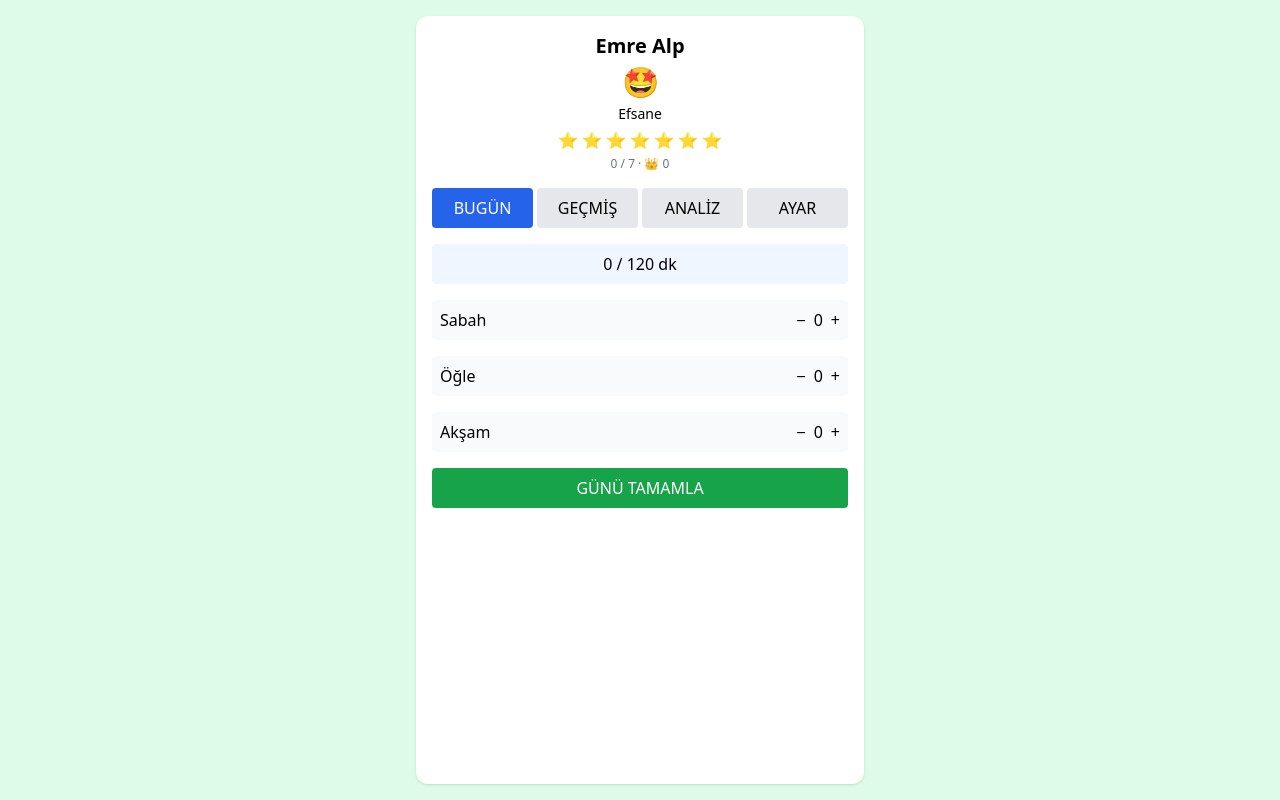
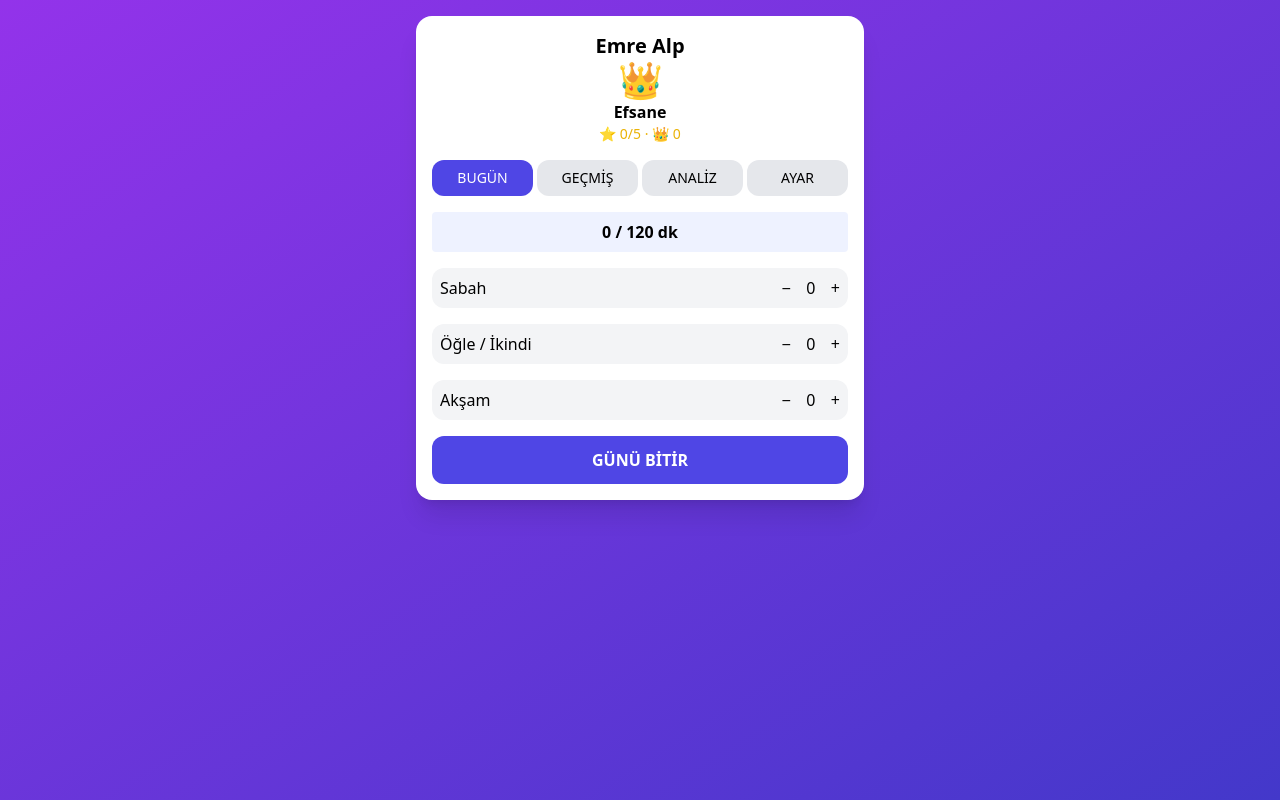
Before and after one commit to terennumusic-eng/gunluk-ekran-surei, a React (Vite) app: page / in a window 1280 px wide. Built offline with nearby package versions, Linux system fonts and the light colour scheme.

Commit message:
feat: seviye bazli renk temasi

```diff
--- a/src/App.jsx
+++ b/src/App.jsx
@@ -1,10 +1,10 @@
 import { useEffect, useState } from "react";
 
 /* STORAGE KEYS */
-const K_TODAY = "app_v2_today";
-const K_HISTORY = "app_v2_history";
-const K_SETTINGS = "app_v2_settings";
-const K_REWARD = "app_v2_rewards";
+const K_TODAY = "app_v3_today";
+const K_HISTORY = "app_v3_history";
+const K_SETTINGS = "app_v3_settings";
+const K_REWARD = "app_v3_rewards";
 
 /* DEFAULT SETTINGS */
 const DEFAULT_SETTINGS = {
@@ -12,11 +12,12 @@ const DEFAULT_SETTINGS = {
   limit: 120,
   step: 5,
   pin: "1234",
+  weeklyStarTarget: 5,
   levels: {
-    efsane: { max: 90, emoji: "🤩", bg: "bg-green-100" },
-    normal: { max: 120, emoji: "🙂", bg: "bg-blue-100" },
-    uzgun: { max: 180, emoji: "😞", bg: "bg-orange-100" },
-    asiri: { max: 9999, emoji: "😵", bg: "bg-red-100" },
+    efsane: { max: 80, emoji: "👑", color: "from-purple-600 to-indigo-700" },
+    iyi: { max: 100, emoji: "😊", color: "from-green-500 to-emerald-600" },
+    sinirda: { max: 120, emoji: "😐", color: "from-yellow-500 to-orange-500" },
+    asti: { max: 9999, emoji: "😟", color: "from-red-500 to-rose-600" },
   },
 };
 
@@ -30,18 +31,11 @@ export default function App() {
   const [history, setHistory] = useState([]);
   const [settings, setSettings] = useState(DEFAULT_SETTINGS);
 
-  const [pinOK, setPinOK] = useState(false);
-  const [pinInput, setPinInput] = useState("");
-
   const [star, setStar] = useState(0);
   const [crown, setCrown] = useState(0);
 
-  const [showResult, setShowResult] = useState(false);
-  const [lastResult, setLastResult] = useState(null);
-
   const total = sabah + ogle + aksam;
 
-  /* LOAD */
   useEffect(() => {
     setHistory(JSON.parse(localStorage.getItem(K_HISTORY)) || []);
     setSettings(JSON.parse(localStorage.getItem(K_SETTINGS)) || DEFAULT_SETTINGS);
@@ -56,29 +50,23 @@ export default function App() {
     setCrown(r.crown || 0);
   }, []);
 
-  /* SAVE */
   useEffect(() => {
     localStorage.setItem(K_TODAY, JSON.stringify({ sabah, ogle, aksam }));
-  }, [sabah, ogle, aksam]);
-
-  useEffect(() => {
     localStorage.setItem(K_HISTORY, JSON.stringify(history));
     localStorage.setItem(K_SETTINGS, JSON.stringify(settings));
     localStorage.setItem(K_REWARD, JSON.stringify({ star, crown }));
-  }, [history, settings, star, crown]);
+  }, [sabah, ogle, aksam, history, settings, star, crown]);
 
-  /* LEVEL */
   function getLevel() {
     const l = settings.levels;
-    if (total <= l.efsane.max) return { key: "efsane", name: "Efsane", ...l.efsane };
-    if (total <= l.normal.max) return { key: "normal", name: "Normal", ...l.normal };
-    if (total <= l.uzgun.max) return { key: "uzgun", name: "Üzgün", ...l.uzgun };
-    return { key: "asiri", name: "Aşırı", ...l.asiri };
+    if (total <= l.efsane.max) return { key: "efsane", ...l.efsane, name: "Efsane" };
+    if (total <= l.iyi.max) return { key: "iyi", ...l.iyi, name: "İyi" };
+    if (total <= l.sinirda.max) return { key: "sinirda", ...l.sinirda, name: "Sınırda" };
+    return { key: "asti", ...l.asti, name: "Aştı" };
   }
 
   const level = getLevel();
 
-  /* COMPLETE DAY */
   function completeDay() {
     const record = {
       date: new Date().toLocaleDateString("tr-TR"),
@@ -87,109 +75,74 @@ export default function App() {
       emoji: level.emoji,
     };
 
-    setHistory(prev => [record, ...prev]);
-
-    let starWon = false;
-    let crownWon = false;
+    setHistory((p) => [record, ...p]);
 
     if (level.key === "efsane") {
-      starWon = true;
-      setStar(prev => {
-        if (prev + 1 >= 7) {
-          crownWon = true;
-          setCrown(c => c + 1);
+      setStar((s) => {
+        if (s + 1 >= settings.weeklyStarTarget) {
+          setCrown((c) => c + 1);
           return 0;
         }
-        return prev + 1;
+        return s + 1;
       });
     }
-
-    setLastResult({
-      total,
-      levelName: level.name,
-      emoji: level.emoji,
-      starWon,
-      crownWon,
-    });
-
-    setShowResult(true);
 
     setSabah(0);
     setOgle(0);
     setAksam(0);
   }
 
-  const avg =
-    history.length === 0
-      ? 0
-      : Math.round(history.reduce((s, g) => s + g.total, 0) / history.length);
+  return (
+    <div className={`min-h-screen bg-gradient-to-br ${level.color} p-4`}>
+      <div className="bg-white rounded-2xl shadow-xl max-w-md mx-auto p-4 space-y-4">
 
-  const efsaneCount = history.filter(h => h.level === "Efsane").length;
-
-  return (
-    <div className={`min-h-screen flex justify-center p-4 ${level.bg}`}>
-      <div className="bg-white w-full max-w-md rounded-xl shadow p-4 space-y-4">
-
-        {/* HEADER */}
-        <div className="text-center space-y-1">
+        <div className="text-center">
           <h1 className="text-xl font-bold">{settings.name}</h1>
-          <div className="text-3xl">{level.emoji}</div>
-          <div className="text-sm font-medium">{level.name}</div>
-
-          {/* STAR BAR */}
-          <div className="space-y-1">
-            <div className="flex justify-center gap-1">
-              {[...Array(7)].map((_, i) => (
-                <span key={i} className={i < star ? "text-yellow-400" : "text-gray-300"}>
-                  ⭐
-                </span>
-              ))}
-            </div>
-            <div className="text-xs text-gray-500">
-              {star} / 7 · 👑 {crown}
-            </div>
+          <div className="text-4xl">{level.emoji}</div>
+          <div className="font-semibold">{level.name}</div>
+          <div className="text-sm text-yellow-500">
+            ⭐ {star}/{settings.weeklyStarTarget} · 👑 {crown}
           </div>
         </div>
 
-        {/* TABS */}
         <div className="grid grid-cols-4 gap-1">
-          {["BUGÜN", "GEÇMİŞ", "ANALİZ", "AYAR"].map(t => (
+          {["BUGÜN", "GEÇMİŞ", "ANALİZ", "AYAR"].map((t) => (
             <button
               key={t}
-              onClick={() => {
-                setTab(t);
-                setPinOK(false);
-              }}
-              className={`p-2 rounded ${tab === t ? "bg-blue-600 text-white" : "bg-gray-200"}`}
+              onClick={() => setTab(t)}
+              className={`p-2 rounded-xl text-sm ${
+                tab === t ? "bg-indigo-600 text-white" : "bg-gray-200"
+              }`}
             >
               {t}
             </button>
           ))}
         </div>
 
-        {/* TODAY */}
         {tab === "BUGÜN" && (
           <>
-            <div className="bg-blue-50 p-2 rounded text-center">
+            <div className="bg-indigo-50 p-2 rounded text-center font-semibold">
               {total} / {settings.limit} dk
             </div>
 
             <Counter label="Sabah" v={sabah} set={setSabah} step={settings.step} />
-            <Counter label="Öğle" v={ogle} set={setOgle} step={settings.step} />
+            <Counter label="Öğle / İkindi" v={ogle} set={setOgle} step={settings.step} />
             <Counter label="Akşam" v={aksam} set={setAksam} step={settings.step} />
 
-            <button onClick={completeDay} className="w-full bg-green-600 text-white p-2 rounded">
-              GÜNÜ TAMAMLA
+            <button
+              onClick={completeDay}
+              className="w-full bg-indigo-600 text-white p-3 rounded-xl font-bold"
+            >
+              GÜNÜ BİTİR
             </button>
           </>
         )}
 
-        {/* HISTORY */}
         {tab === "GEÇMİŞ" && (
           <div className="space-y-2 text-sm">
-            {history.length === 0 && <p className="text-center text-gray-500">Kayıt yok</p>}
+            {history.length === 0 && <p className="text-center text-gray-400">Kayıt yok</p>}
             {history.map((h, i) => (
-              <div key={i} className="bg-gray-50 p-2 rounded flex justify-between">
+              <div key={i} className="flex justify-between bg-gray-100 p-2 rounded">
                 <span>{h.date}</span>
                 <span>{h.emoji} {h.total} dk</span>
               </div>
@@ -197,107 +150,46 @@ export default function App() {
           </div>
         )}
 
-        {/* ANALYSIS */}
         {tab === "ANALİZ" && (
           <div className="text-sm space-y-2">
             <div>Toplam gün: <b>{history.length}</b></div>
-            <div>Günlük ortalama: <b>{avg} dk</b></div>
-            <div>Efsane gün: <b>{efsaneCount}</b></div>
-            <div>Hedef: <b>7 ⭐ = 👑</b></div>
+            <div>
+              Efsane gün: <b>{history.filter(h => h.level === "Efsane").length}</b>
+            </div>
+            <div>Haftalık hedef: <b>{settings.weeklyStarTarget} ⭐</b></div>
           </div>
         )}
 
-        {/* SETTINGS */}
         {tab === "AYAR" && (
-          !pinOK ? (
-            <>
+          <div className="text-sm space-y-2">
+            <label>Çocuk Adı</label>
             <input
-                type="password"
-                placeholder="PIN"
-                value={pinInput}
-                onChange={e => setPinInput(e.target.value)}
-                className="border p-2 w-full"
-              />
-              <button
-                onClick={() => pinInput === settings.pin ? setPinOK(true) : alert("Yanlış PIN")}
-                className="w-full bg-blue-600 text-white p-2 rounded"
-              >
-                GİRİŞ
-              </button>
-            </>
-          ) : (
-            <div className="space-y-2 text-sm">
-              <label>Çocuk adı</label>
-              <input
+              className="border p-2 w-full rounded"
               value={settings.name}
-                onChange={e => setSettings({ ...settings, name: e.target.value })}
-                className="border p-2 w-full"
+              onChange={(e) => setSettings({ ...settings, name: e.target.value })}
             />
 
-              <label>Günlük limit (dk)</label>
+            <label>Günlük Limit</label>
             <input
               type="number"
+              className="border p-2 w-full rounded"
               value={settings.limit}
-                onChange={e => setSettings({ ...settings, limit: +e.target.value })}
-                className="border p-2 w-full"
-              />
-
-              <label>Artış adımı</label>
-              <select
-                value={settings.step}
-                onChange={e => setSettings({ ...settings, step: +e.target.value })}
-                className="border p-2 w-full"
-              >
-                <option value={5}>+5 dk</option>
-                <option value={10}>+10 dk</option>
-                <option value={15}>+15 dk</option>
-              </select>
-
-              <label>Yeni PIN</label>
-              <input
-                type="password"
-                onChange={e => setSettings({ ...settings, pin: e.target.value })}
-                className="border p-2 w-full"
+              onChange={(e) => setSettings({ ...settings, limit: +e.target.value })}
             />
           </div>
-          )
         )}
       </div>
-
-      {/* RESULT POPUP */}
-      {showResult && lastResult && (
-        <div className="fixed inset-0 bg-black/40 flex items-center justify-center z-50">
-          <div className="bg-white rounded-xl p-6 w-72 text-center space-y-3 shadow-lg">
-            <div className="text-4xl">{lastResult.emoji}</div>
-            <div className="font-bold text-lg">{lastResult.levelName}</div>
-            <div className="text-sm text-gray-600">
-              Bugün toplam <b>{lastResult.total} dk</b>
-            </div>
-
-            {lastResult.starWon && <div className="text-yellow-500 font-semibold">⭐ +1 kazandın!</div>}
-            {lastResult.crownWon && <div className="text-purple-600 font-semibold">👑 Taç kazandın!</div>}
-            {!lastResult.starWon && <div className="text-gray-500 text-sm">Yarın daha iyisi olabilir 💪</div>}
-
-            <button
-              onClick={() => setShowResult(false)}
-              className="w-full bg-blue-600 text-white rounded p-2 mt-2"
-            >
-              TAMAM
-            </button>
-          </div>
-        </div>
-      )}
     </div>
   );
 }
 
 function Counter({ label, v, set, step }) {
   return (
-    <div className="flex justify-between bg-gray-50 p-2 rounded">
+    <div className="flex justify-between items-center bg-gray-100 p-2 rounded-xl">
       <span>{label}</span>
-      <div className="flex gap-2">
+      <div className="flex items-center gap-2">
         <button onClick={() => set(Math.max(0, v - step))}>−</button>
-        <span>{v}</span>
+        <span className="w-6 text-center">{v}</span>
         <button onClick={() => set(v + step)}>+</button>
       </div>
     </div>
```
Lines whose indentation alone changed are shown as unchanged.
